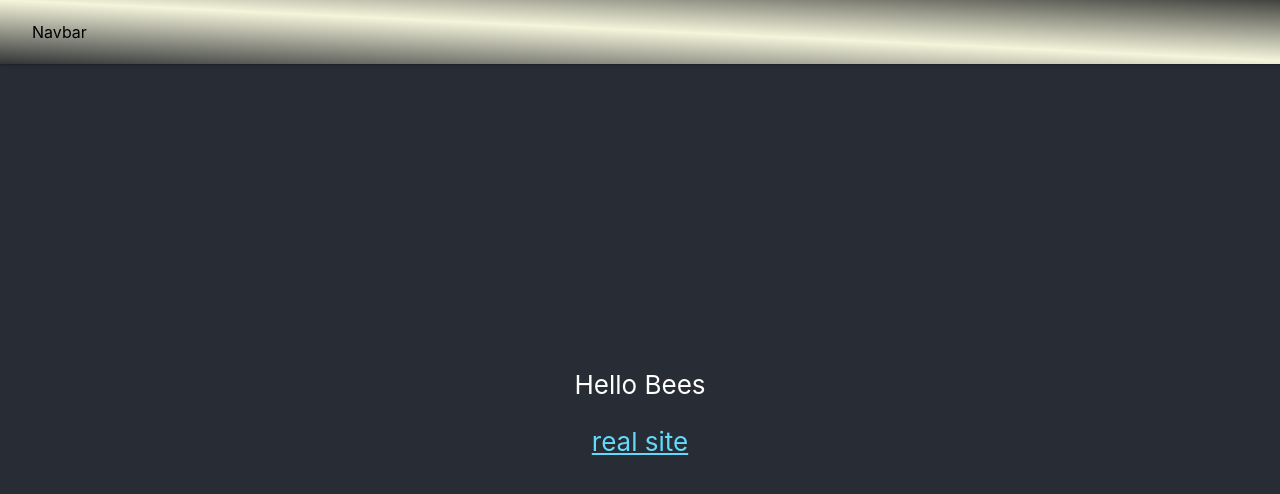
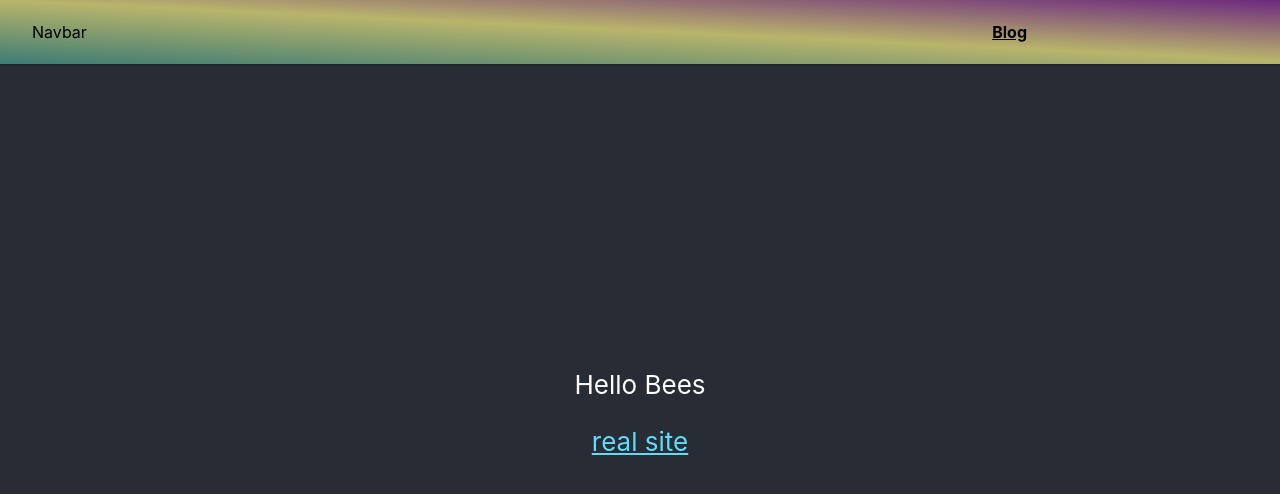
Before and after one commit to ramhagit/Bees, a React (Create React App) app in the folder path-of-honey/: page / in a window 1280 px wide. Shown: the top 494 px of the page. Built offline with nearby package versions, Linux system fonts and the light colour scheme.

Commit message:
links added to navbar

```diff
--- a/path-of-honey/src/components/Navbar/Navbar.css
+++ b/path-of-honey/src/components/Navbar/Navbar.css
@@ -4,10 +4,22 @@
     top: 0;
     height: 8vh;
     width: 100vw;
-    background-image: linear-gradient(to top right, rgba(65, 65, 57, 0.4), beige, rgba(65, 65, 57, 0.7));
+    background-image: linear-gradient(to top  right, rgba(94, 245, 212, 0.4), rgba(247, 239, 131, 0.7), rgba(112, 34, 136, 0.9));
     display: flex;
     align-items: center;
     justify-content: space-between;
     padding: 0 2.5vw;
     box-shadow: 0 1px 3px rgba(0,0,0,0.12), 0 1px 2px rgba(0,0,0,0.24);
 }
+
+.links {
+    width: 45%;
+}
+
+a.link {
+    height: 4rem;
+    margin: 0.5rem 5% 0.5rem 0;
+    color: var(--primary-color);
+    font-weight: 700;
+    position: relative;
+}
--- a/path-of-honey/src/components/Navbar/Navbar.js
+++ b/path-of-honey/src/components/Navbar/Navbar.js
@@ -1,11 +1,14 @@
 import React from 'react';
 import { Link } from 'react-router-dom';
-import useWidth from '../../hooks/useWidth';
 import './Navbar.css';
 
 const Navbar = () => {
     return (
-        <header className="navbar-header">Navbar</header>
+        <header className="navbar-header">Navbar
+        <div className="links">
+            <Link className="link" to="/" >Blog</Link>
+        </div>
+        </header>
     )
 }
 
```
